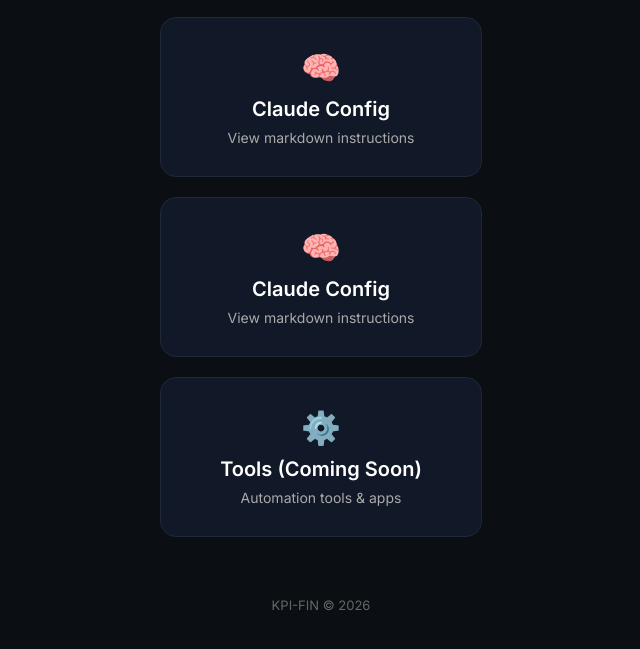
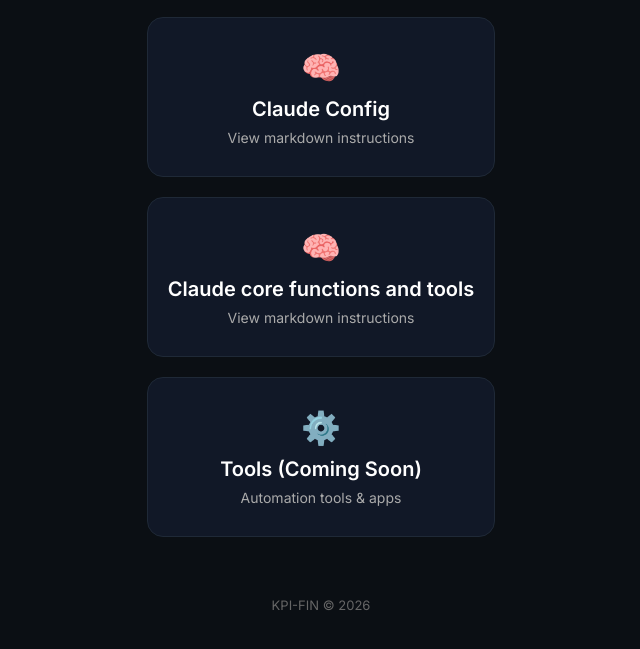
Before and after one commit to kpi-fin/cc_start, a plain HTML site: page index.html in a window 1280 px wide. Shown: the part 753-1402 px from the top of the page, without its empty margins (319-959 px from the left). Drawn offline with Linux system fonts and the light colour scheme.

Commit message:
Update title for Claude Config card in index.html

```diff
--- a/index.html
+++ b/index.html
@@ -127,7 +127,7 @@
      <!-- Core.md example -->
     <a href="md-viewer.html?file=core.md" class="card">
       <div class="icon">🧠</div>
-      <div class="title">Claude Config</div>
+      <div class="title">Claude core functions and tools</div>
       <div class="desc">View markdown instructions</div>
     </a>
 
```
